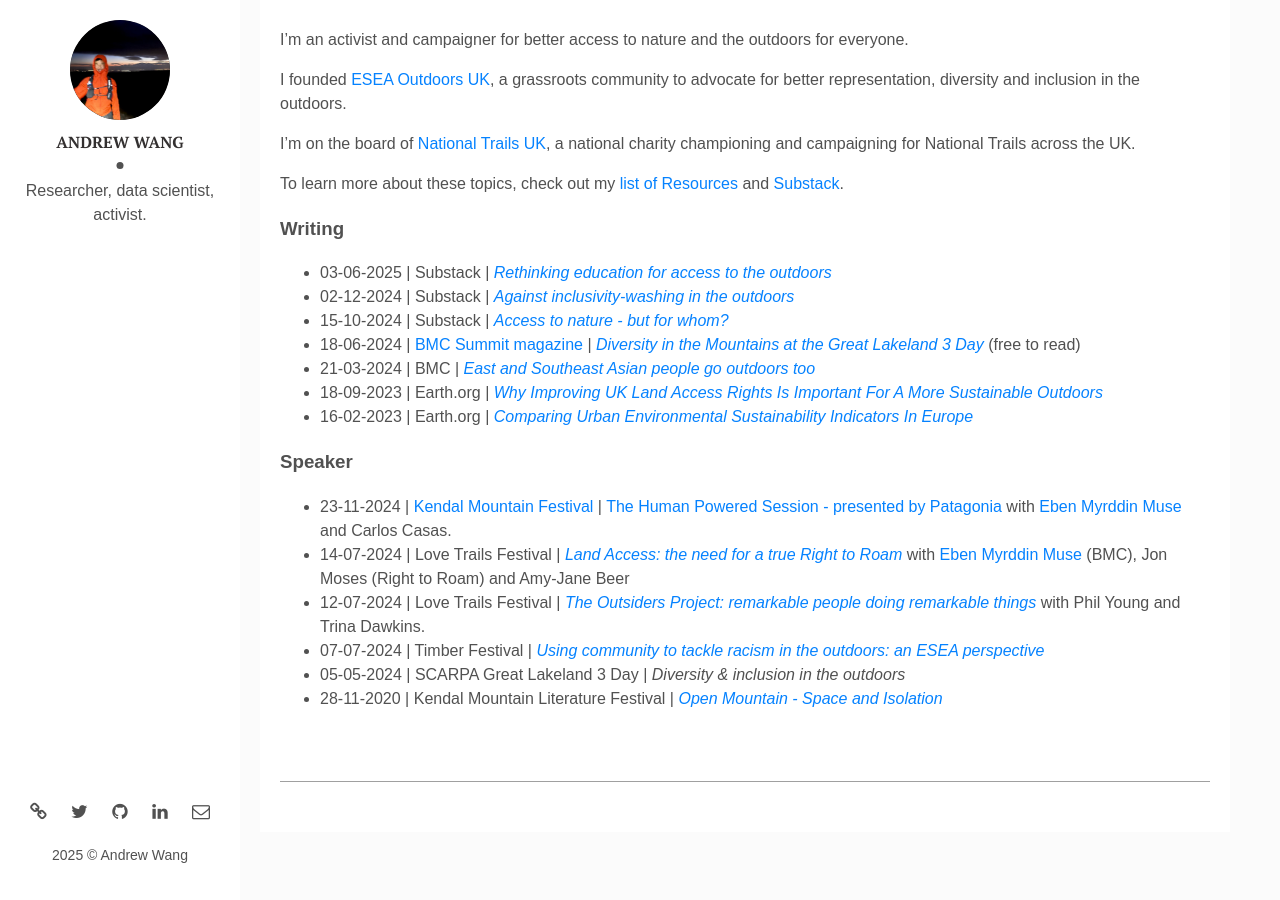
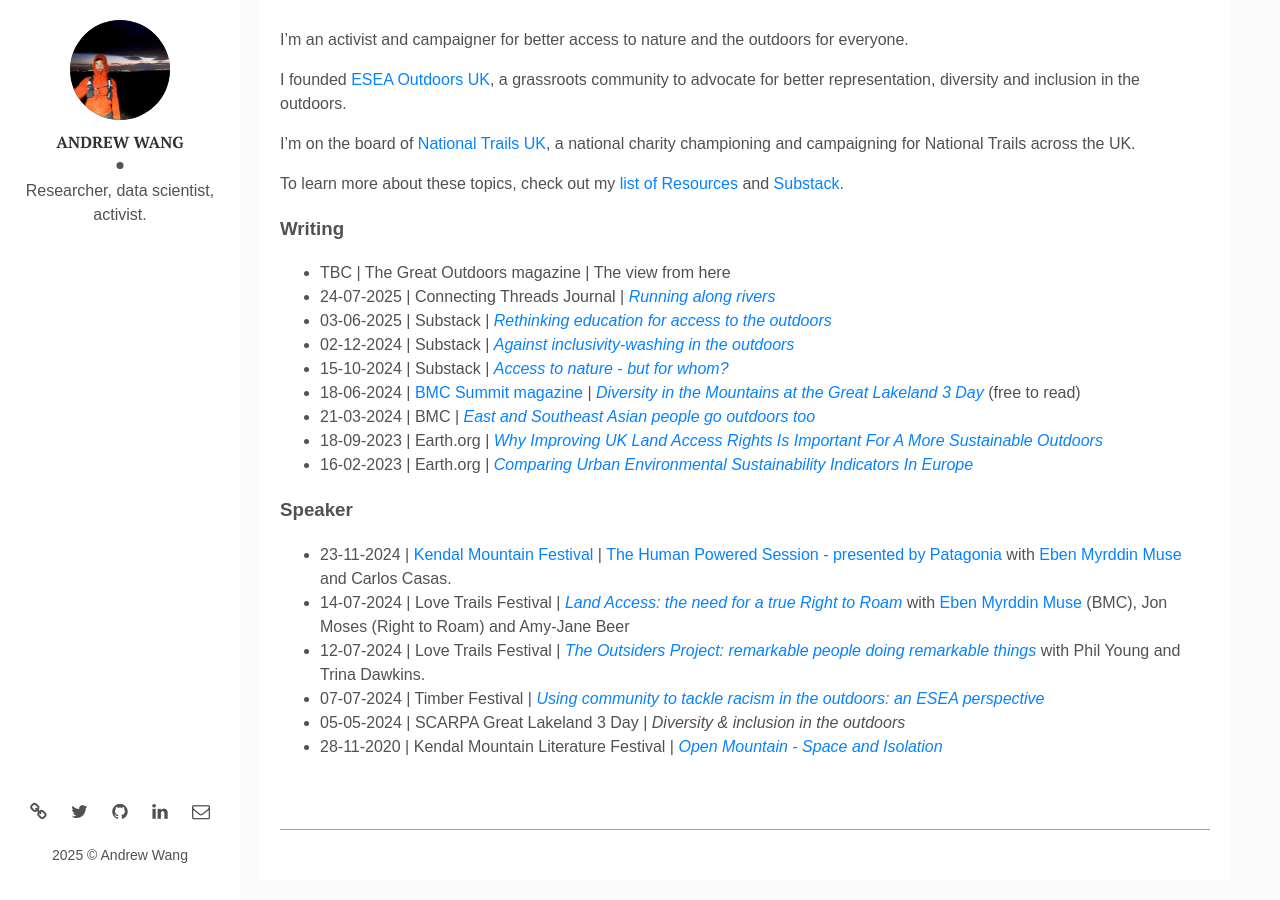
Before and after one commit to Andrewwango/andrewwango.github.io, a Jekyll site: the page built from _posts/2025-07-02-about.markdown, in a window 1280 px wide and 900 px high, scrolled down 2191 px. Built offline with Jekyll 4.4.1, drawn with Linux system fonts in a browser that asks for light colours.

Commit message:
new writing

```diff
--- a/_posts/2025-07-02-about.markdown
+++ b/_posts/2025-07-02-about.markdown
@@ -88,6 +88,8 @@
 
 ### Writing
 
+- TBC \| The Great Outdoors magazine \| The view from here
+- 24-07-2025 \| Connecting Threads Journal \| [_Running along rivers_](https://www.tweedriverculture.org/journal/andrew-wang-running-along-rivers)
 - 03-06-2025 \| Substack \| [_Rethinking education for access to the outdoors_](https://eseaoutdoorsuk.substack.com/p/rethinking-education-for-access-to)
 - 02-12-2024 \| Substack \| [_Against inclusivity-washing in the outdoors_](https://eseaoutdoorsuk.substack.com/p/against-inclusivity-washing)
 - 15-10-2024 \| Substack \| [_Access to nature - but for whom?_](https://eseaoutdoorsuk.substack.com/p/access-to-nature)
```
